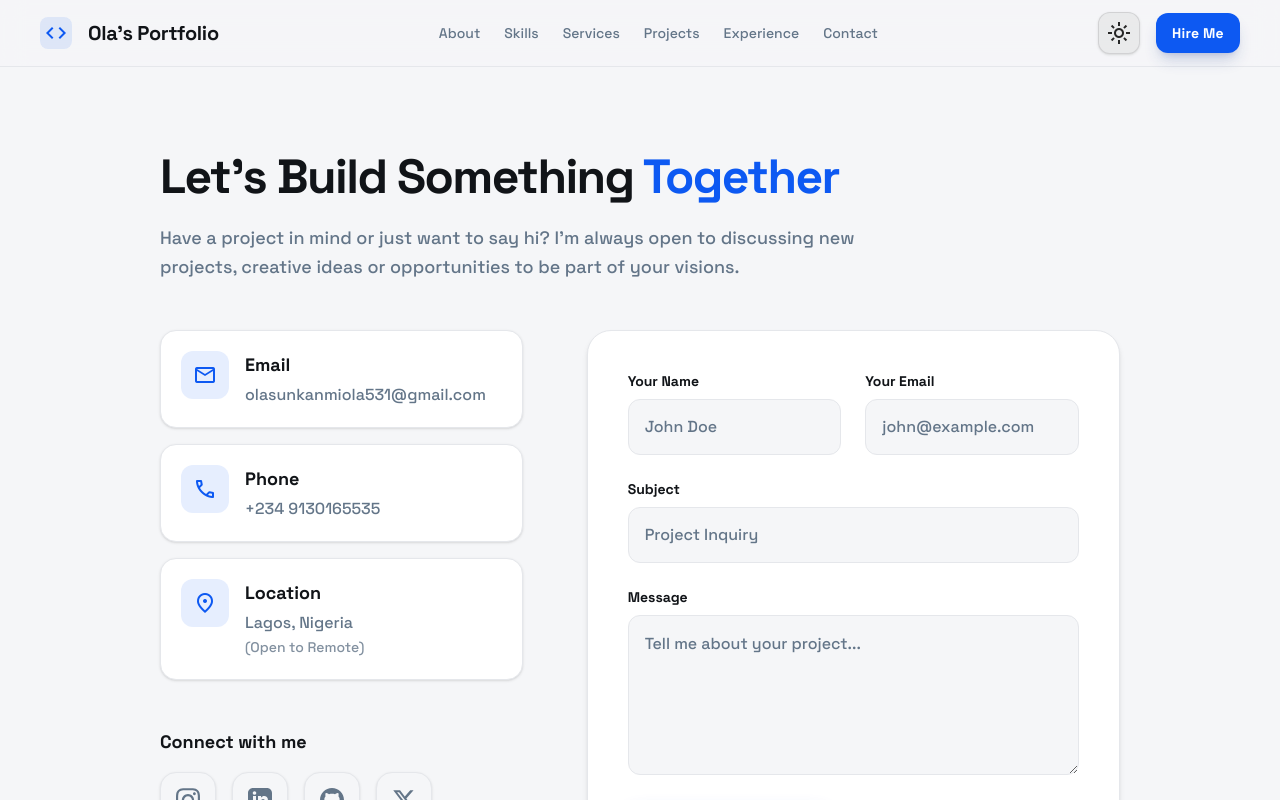
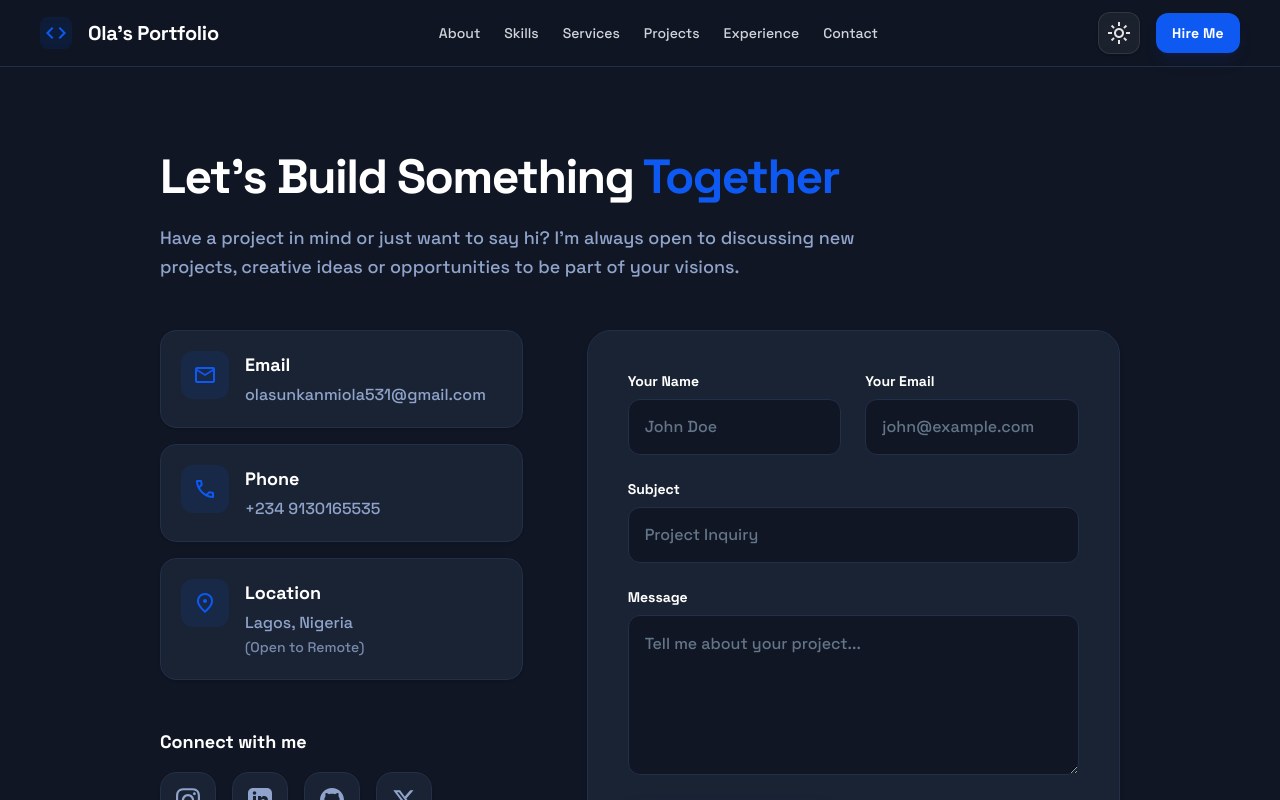
Before and after one commit to Flexiti-Studio/olas-portfolio, a Next.js app: page /contact in a window 1280 px wide. Shown: the top 800 px of the page. Built offline with nearby package versions, Linux system fonts and the light colour scheme.

Commit message:
fixed errors 2

```diff
--- a/src/app/globals.css
+++ b/src/app/globals.css
@@ -1,5 +1,7 @@
 @import "tailwindcss";
 @import "tailwindcss/utilities";
+
+@custom-variant dark (&:where(.dark, .dark *));
 
 @theme inline {
   --color-primary: #0d59f2;
```
Also changed, not shown: .terminal_history.json.
